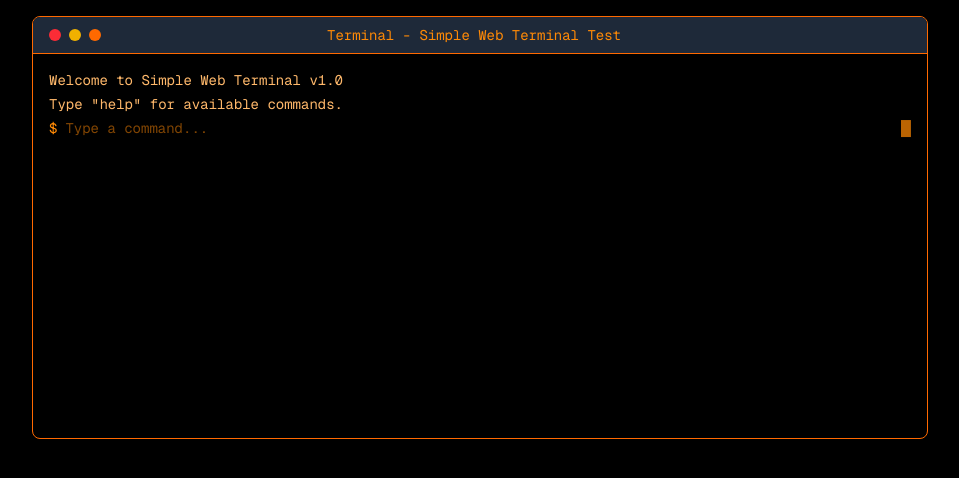
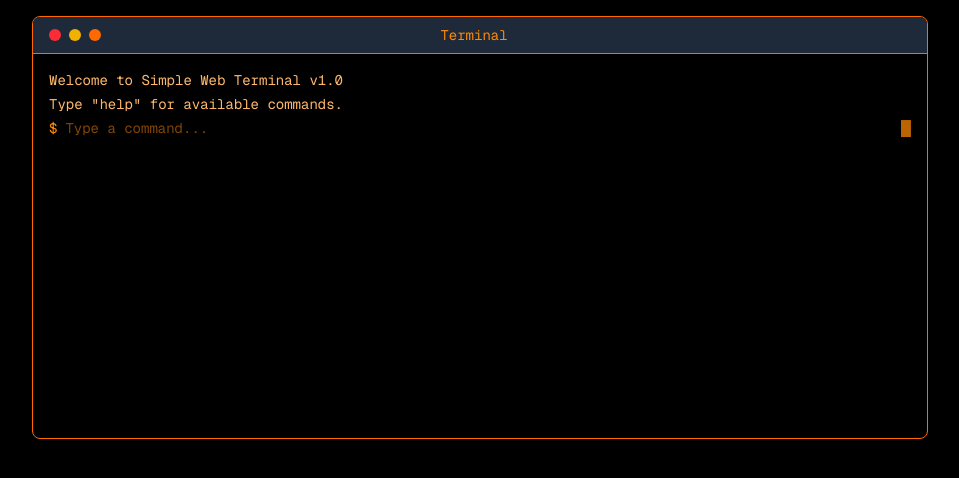
Before and after one commit to ns-test-org/jamalific, a Next.js app in the folder packages/jamalific/: page / in a window 1280 px wide. Shown: the top 478 px of the page, without its empty margins (160-1119 px from the left). Built offline with nearby package versions, Linux system fonts and the light colour scheme.

Commit message:
AI chat session: Updated code and files

```diff
--- a/packages/jamalific/src/app/components/Terminal.tsx
+++ b/packages/jamalific/src/app/components/Terminal.tsx
@@ -163,7 +163,7 @@ A demonstration of terminal-like interface in the browser`;
           <div className="w-3 h-3 bg-orange-500 rounded-full"></div>
         </div>
         <div className="text-orange-400 text-sm font-mono">
-          Terminal - Simple Web Terminal Test
+          Terminal
         </div>
         <div className="w-16"></div>
       </div>
```
